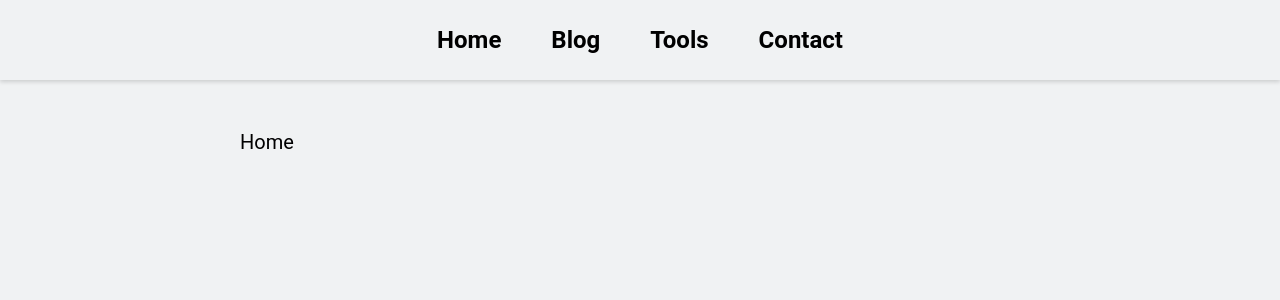
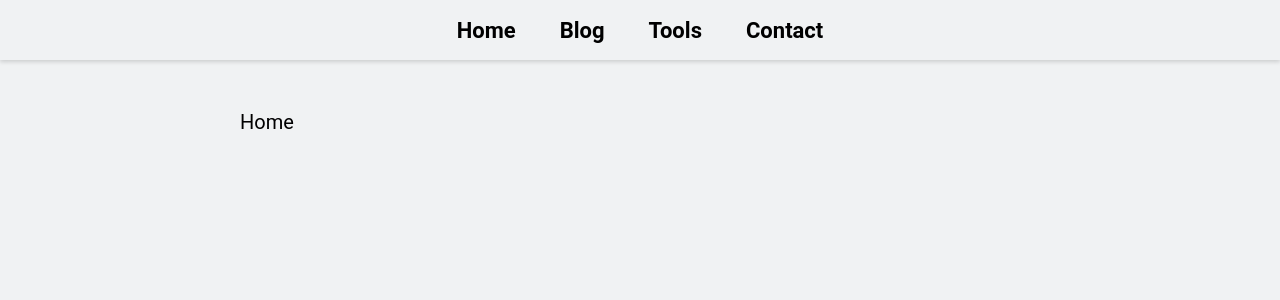
Before and after one commit to jasonrobwebster/jasonrobwebster.github.io, a React app: page / in a window 1280 px wide. Shown: the top 300 px of the page. Built offline with nearby package versions, Linux system fonts and the light colour scheme.

Commit message:
messing with font sizes

```diff
--- a/src/components/Navbar.jsx
+++ b/src/components/Navbar.jsx
@@ -12,7 +12,7 @@ const Nav = styled.nav`
   align-items: center;
 
   width: 100%;
-  height: 4rem;
+  height: 3rem;
 
   background-color: ${(props) => props.theme.bg};
   box-shadow: 0px 2px 4px rgba(0, 0, 0, 0.15);
@@ -35,13 +35,13 @@ Nav.Menu = styled.div`
   }
 
   & > *:not(:last-child) {
-    margin-right: 2.5rem;
+    margin-right: 2.2rem;
   }
 `
 
 Nav.Link = styled(NavLink)`
   color: ${(props) => props.theme.text.color};
-  font-size: 1.2rem;
+  font-size: 1.1rem;
   font-weight: bold;
   text-decoration: none;
 `
```
